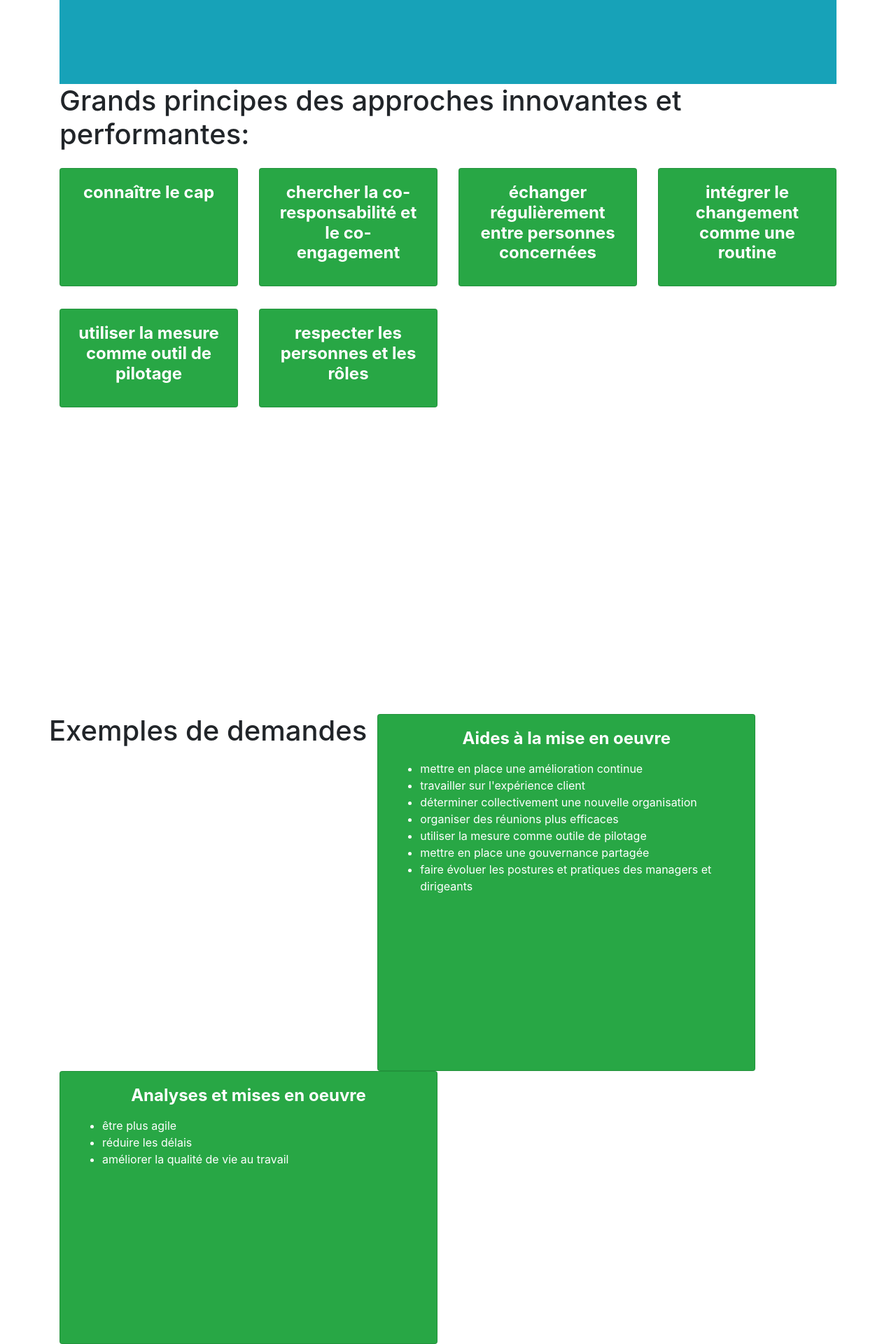
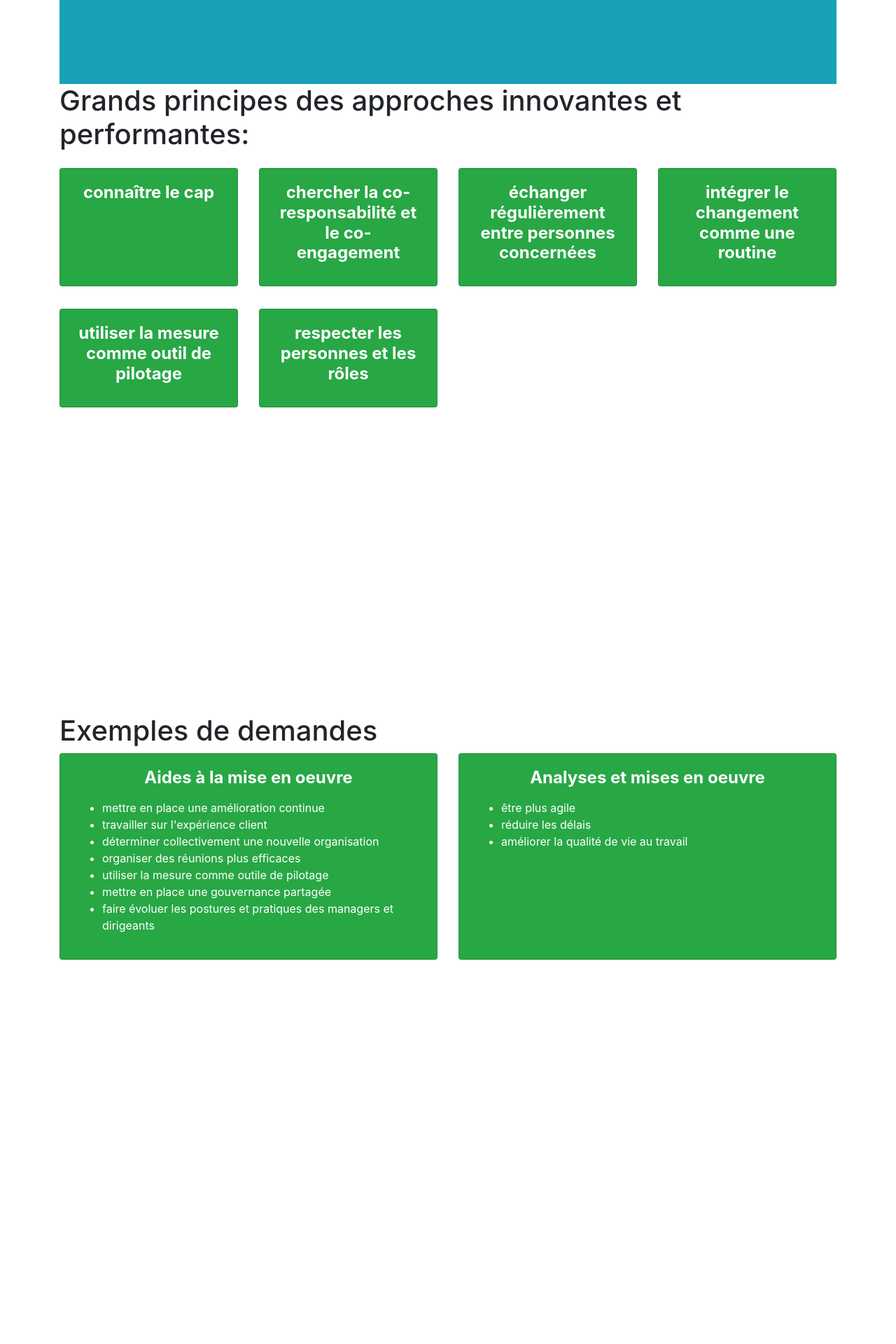
Before and after one commit to OrgaEvolutions/orgaevolutions.github.io, a Jekyll site: the page built from index.html, in a window 1280 px wide. Shown: the part 836-2756 px from the top of the page at 70% size. Built offline with Jekyll 4.4.1, drawn with Linux system fonts in a browser that asks for light colours.

Commit message:
Update interventions.html

```diff
--- a/_includes/interventions.html
+++ b/_includes/interventions.html
@@ -1,18 +1,19 @@
-<div class="row min-vh-100 ">
+<div class="min-vh-100 ">
 	<h1>Exemples de demandes</h1>
+	<div class="row">
 		<div class="col-6">
 			<div class="card h-100 text-white bg-success">
 				<div class="card-body">
 					<h4 class="card-title text-center"><strong>Aides à la mise en oeuvre</strong></h4>
 					<p class="card-text">
 						<ul>
-						<li>mettre en place une amélioration continue
-					      	<li>travailler sur l'expérience client
-					      	<li>déterminer collectivement une nouvelle organisation
-					      	<li>organiser des réunions plus efficaces
-					      	<li>utiliser la mesure comme outile de pilotage
-					      	<li>mettre en place une gouvernance partagée
-					      	<li>faire évoluer les postures et pratiques des managers et dirigeants
+							<li>mettre en place une amélioration continue</li>
+							<li>travailler sur l'expérience client</li>
+							<li>déterminer collectivement une nouvelle organisation</li>
+							<li>organiser des réunions plus efficaces</li>
+							<li>utiliser la mesure comme outile de pilotage</li>
+							<li>mettre en place une gouvernance partagée</li>
+							<li>faire évoluer les postures et pratiques des managers et dirigeants</li>
 						</ul>
 					  </p>
 				</div>
@@ -25,12 +26,13 @@
 					<h4 class="card-title text-center"><strong>Analyses et mises en oeuvre</strong></h4>
 					<p class="card-text">
 						<ul>
-					      <li>être plus agile
-					      <li>réduire les délais
-					      <li>améliorer la qualité de vie au travail
+						      <li>être plus agile</li>
+						      <li>réduire les délais</li>
+						      <li>améliorer la qualité de vie au travail</li>
 						</ul>
 					</p>
 				</div>
 			</div>
 		</div>
 	</div>
+</div>
```
Lines whose indentation alone changed are shown as unchanged.
